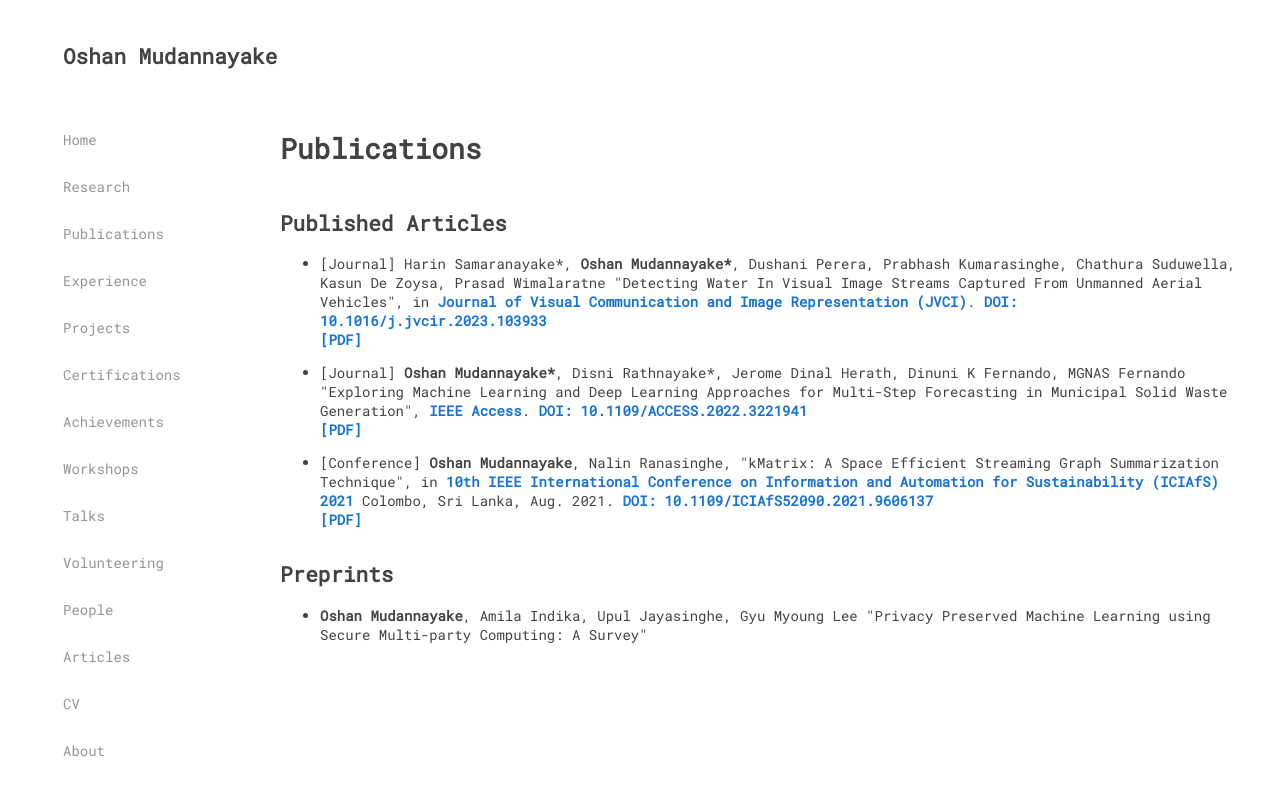
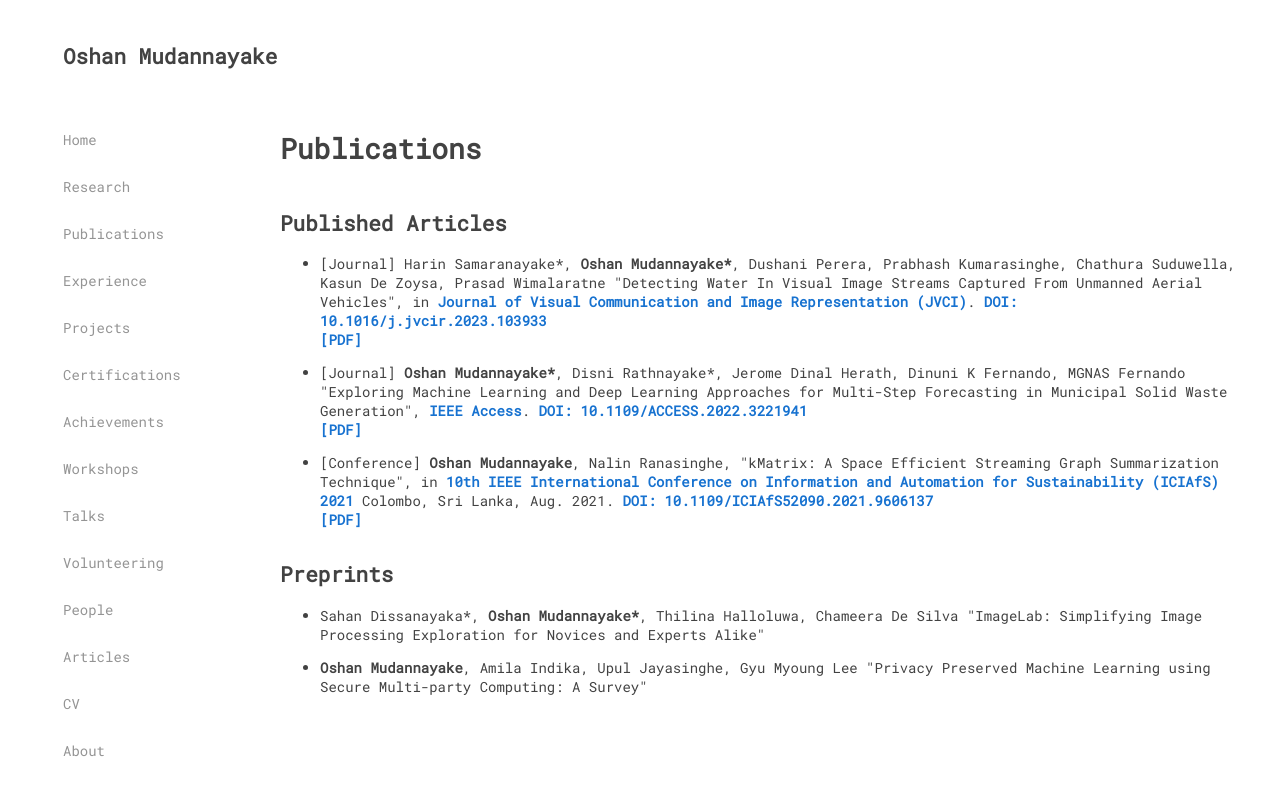
Before and after one commit to OshanIvantha/OshanIvantha.github.io, a Gatsby site: page /publications in a window 1280 px wide. Built offline with nearby package versions, Linux system fonts and the light colour scheme; Gatsby itself is replaced by a stand-in of ours.

Commit message:
Add ImageLab preprint

```diff
--- a/src/pages/publications.js
+++ b/src/pages/publications.js
@@ -56,14 +56,10 @@ const PublicationsPage = () => {
                     <h2 className="publications-subtitle">Preprints</h2>
                     <ul>
                         <li>
+                            <span>Sahan Dissanayaka*, <b>Oshan Mudannayake*</b>, Thilina Halloluwa, Chameera De Silva "ImageLab: Simplifying Image Processing Exploration for Novices and Experts Alike"</span>
+                        </li>
+                        <li>
                             <span><b>Oshan Mudannayake</b>, Amila Indika, Upul Jayasinghe, Gyu Myoung Lee "Privacy Preserved Machine Learning using Secure Multi-party Computing: A Survey"</span>
-                            <br/>
-                            {/*<span>Submitted to <i><a className="link" href="https://ieeeaccess.ieee.org/" target="_blank" rel="noopener noreferrer">IEEE Access</a></i>.</span>*/}
-                            <br/>
-                            <span>
-                                {/*<a className="link" href="/mudannayake2022privacy.pdf" target="_blank" rel="noopener noreferrer">[PDF]</a>*/}
-                                {/*<a className="link" href="xxxxx">[Cite]</a>*/}
-                            </span>
                         </li>
                     </ul>
                 </div>
```
